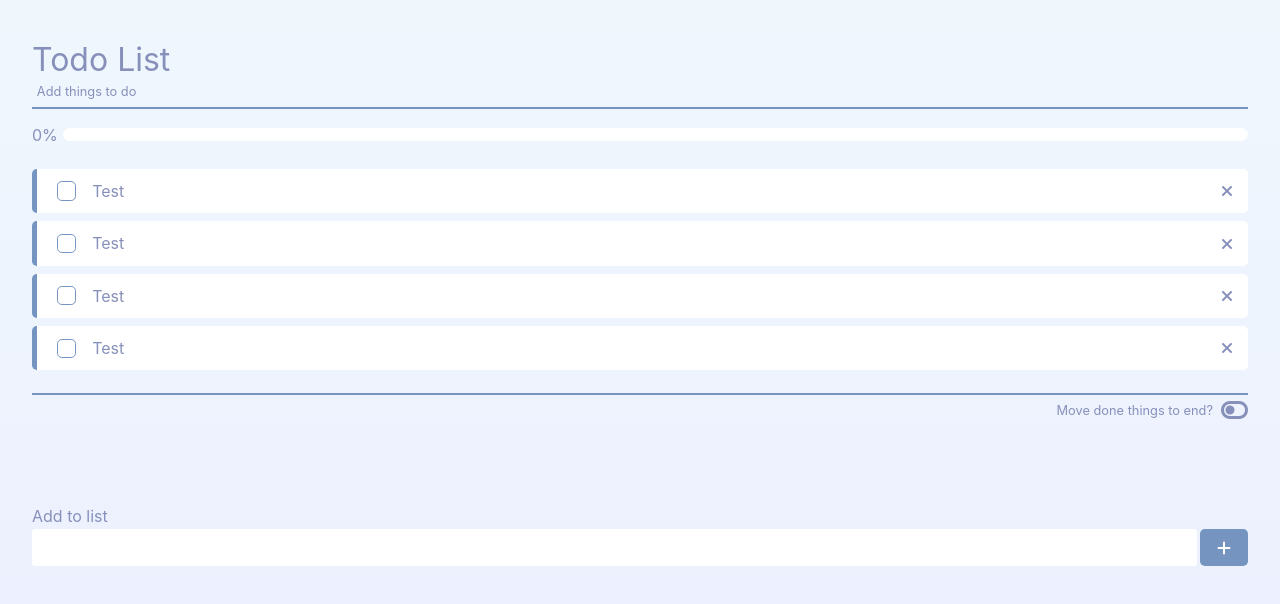
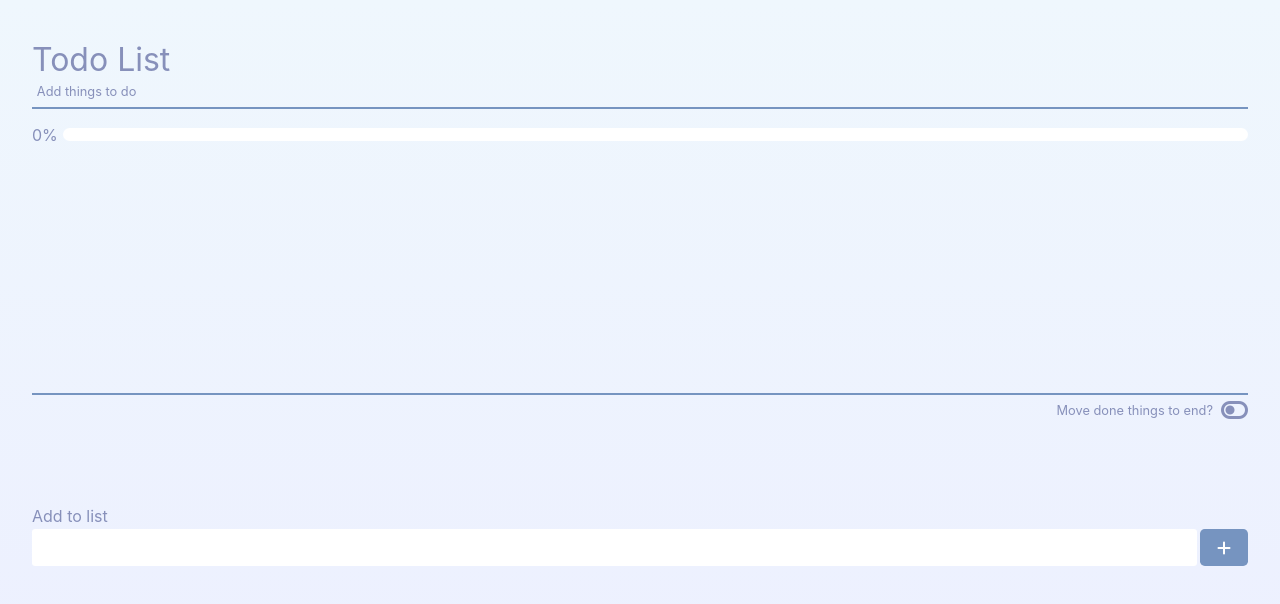
Before and after one commit to zonghong-he/todoList, a React (Create React App) app: page / in a window 1280 px wide. Shown: the top 604 px of the page. Built offline with nearby package versions, Linux system fonts and the light colour scheme.

Commit message:
[feat] display todoItem

```diff
--- a/src/components/TodoList/TodoList.js
+++ b/src/components/TodoList/TodoList.js
@@ -1,15 +1,22 @@
-import TodoListItem from "./TodoListItem";
+import { useSelector } from 'react-redux';
+import TodoListItem from './TodoListItem';
 
-function TodoList(){
-  return(
+function TodoList() {
+  const list = useSelector((state) => state.todoListReducer.list);
+  console.log(list);
+  return (
     <div className="todo-list">
-      <TodoListItem/>
-      <TodoListItem/>
-      <TodoListItem/>
-      <TodoListItem/>
-      <TodoListItem/>
+      {list.map((item) => {
+        return (
+          <TodoListItem
+            key={item.dateTime}
+            content={item.content}
+            dateTime={item.dateTime}
+          />
+        );
+      })}
     </div>
-  )
+  );
 }
 
 export default TodoList;
--- a/src/components/TodoList/TodoListItem.js
+++ b/src/components/TodoList/TodoListItem.js
@@ -1,17 +1,16 @@
 import { useState } from 'react';
 
-function TodoListItem() {
-  const [isCheck, setIsCheck] = useState(false);
+function TodoListItem({content,isCheck,dateTime}) {
   return (
     <div className="item">
       <input
         type="checkbox"
         checked={isCheck}
         onChange={() => {
-          setIsCheck(!isCheck);
+
         }}
       />
-      <p className={isCheck ? 'finish' : ''}>{'Test'}</p>
+      <p className={isCheck ? 'finish' : ''}>{content}</p>
       <button className="delete-btn">
         <i className="fa-solid fa-xmark"></i>
       </button>
--- a/src/slice/todoListSlice.js
+++ b/src/slice/todoListSlice.js
@@ -16,7 +16,6 @@ export const todoListSlice = createSlice({
         isFinish: false,
       };
       state.list = [...state.list, newItem];
-      console.log(state.list);
     },
   },
 });
```
